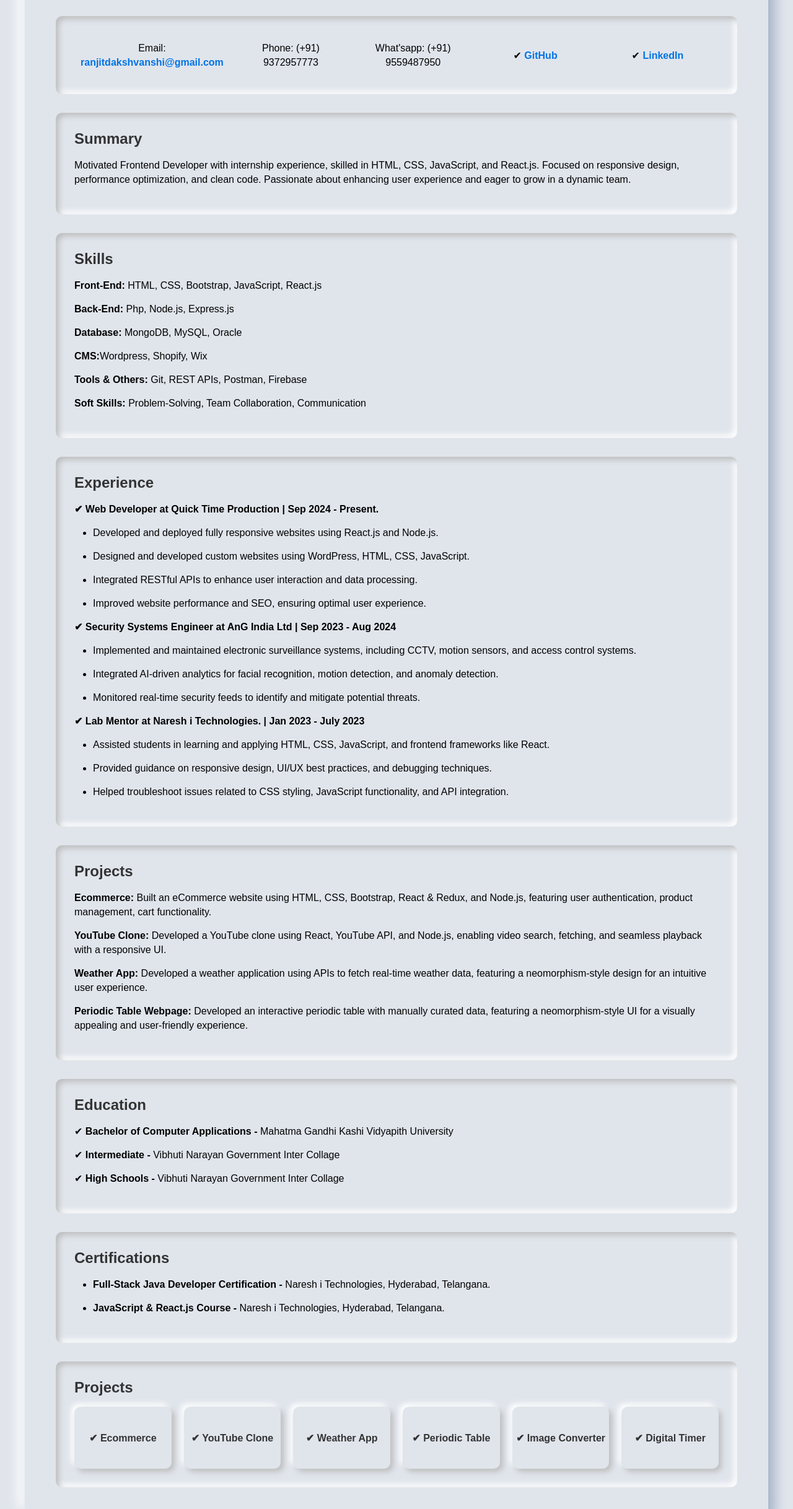
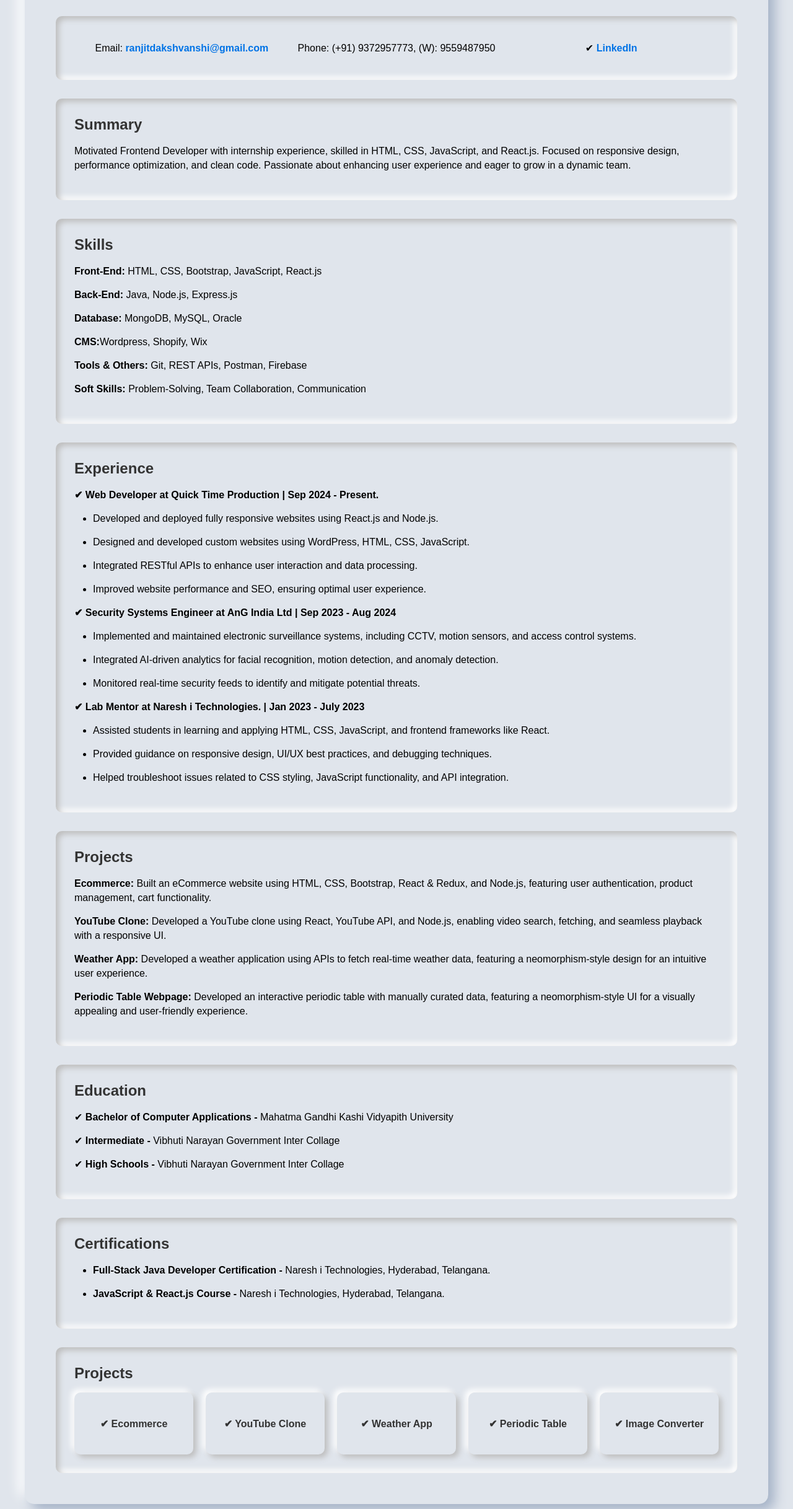
Before and after one commit to ranjeetdakshvanshi/resume, a plain HTML site: page index.html in a window 1280 px wide. Shown: the part 121-2556 px from the top of the page at 62% size. Drawn offline with Linux system fonts and the light colour scheme.

Commit message:
Update index.html

```diff
--- a/index.html
+++ b/index.html
@@ -107,9 +107,7 @@
         </div>
         <div class="contact">
             <div>Email: <a href="mailto:ranjeetdakshvanshi@gmail.com">ranjitdakshvanshi@gmail.com</a></div>
-            <div>Phone: (+91) 9372957773</div>
-            <div>What'sapp: (+91) 9559487950</div>
-            <div>✔ <a href="https://github.com/ranjeetdakshvanshi" target="_blank">GitHub</a></div>
+            <div>Phone: (+91) 9372957773, (W): 9559487950</div>
             <div>✔ <a href="https://linkedin.com/in/ranjeetdaksh" target="_blank">LinkedIn</a></div>
         </div>
         <div class="section">
@@ -119,7 +117,7 @@
         <div class="section">
             <h2>Skills</h2>
             <p><strong>Front-End:</strong> HTML, CSS, Bootstrap, JavaScript, React.js</p>
-            <p><strong>Back-End:</strong> Php, Node.js, Express.js</p>
+            <p><strong>Back-End:</strong> Java, Node.js, Express.js</p>
             <p><strong>Database:</strong> MongoDB, MySQL, Oracle</p>
             <p><strong>CMS:</strong>Wordpress, Shopify, Wix</p>
             <p><strong>Tools & Others:</strong> Git, REST APIs, Postman, Firebase</p>
@@ -175,9 +173,9 @@
                 <a href="https://github.com/ranjeetdakshvanshi" target="_blank" class="project-button">✔ Ecommerce</a>
                 <a href="https://github.com/ranjeetdakshvanshi" target="_blank" class="project-button">✔ YouTube Clone</a>
                 <a href="https://github.com/ranjeetdakshvanshi" target="_blank" class="project-button">✔ Weather App</a>
-                <a href="https://periodictablerd.vercel.app/" target="_blank" class="project-button">✔ Periodic Table</a>
-                <a href="https://imageconverterrd.vercel.app/" target="_blank" class="project-button">✔ Image Converter</a>
-                <a href="https://digitaltimer.vercel.app/" target="_blank" class="project-button">✔ Digital Timer</a>
+                <a href="https://github.com/ranjeetdakshvanshi" target="_blank" class="project-button">✔ Periodic Table</a>
+                <a href="https://github.com/ranjeetdakshvanshi" target="_blank" class="project-button">✔ Image Converter</a>
+
             </div>
         </div>
     </div>
```
